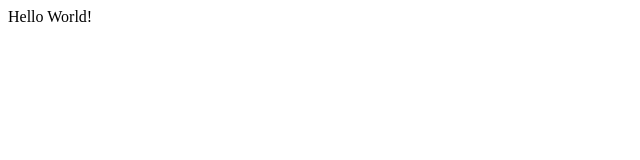
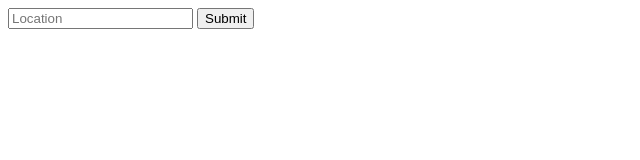
Before and after one commit to gemini-mastiff/weather-app, a plain HTML site: page src/template.html in a window 1280 px wide. Shown: the whole page, without its empty margins (0-640 px from the left). Drawn offline with Linux system fonts and the light colour scheme.

Commit message:
feat: add input field and btn to HTML to submit location

```diff
--- a/src/template.html
+++ b/src/template.html
@@ -7,6 +7,7 @@
   </head>
 
   <body>
-    Hello World!
+    <input id="locationInput" type="text" placeholder="Location" />
+    <button id="locationSubmit">Submit</button>
   </body>
 </html>
```
